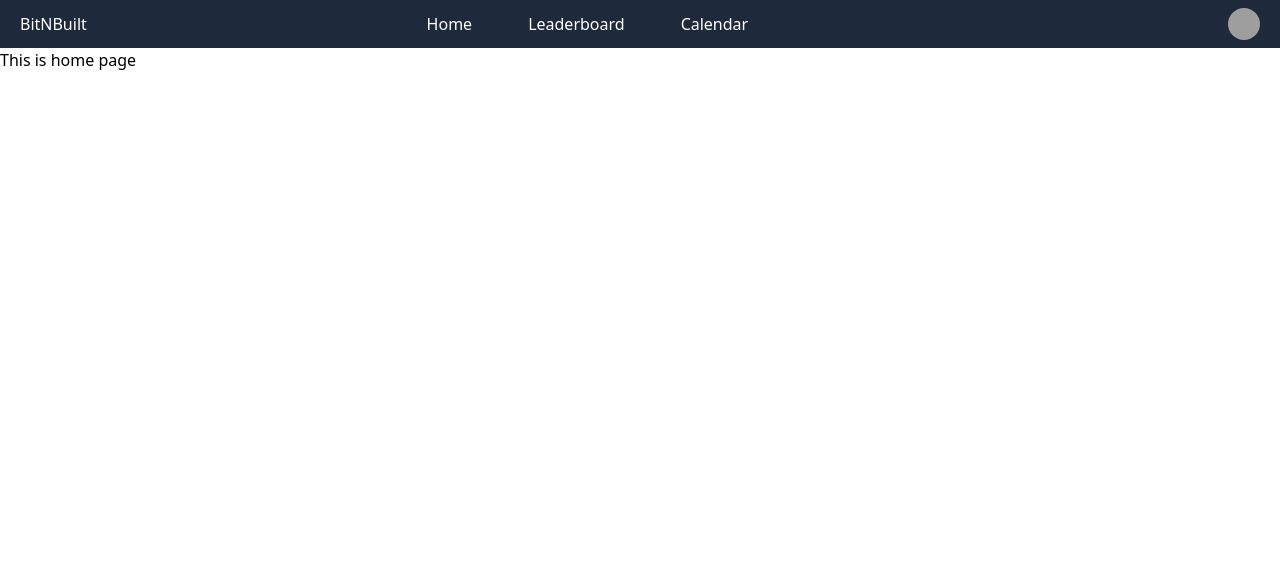
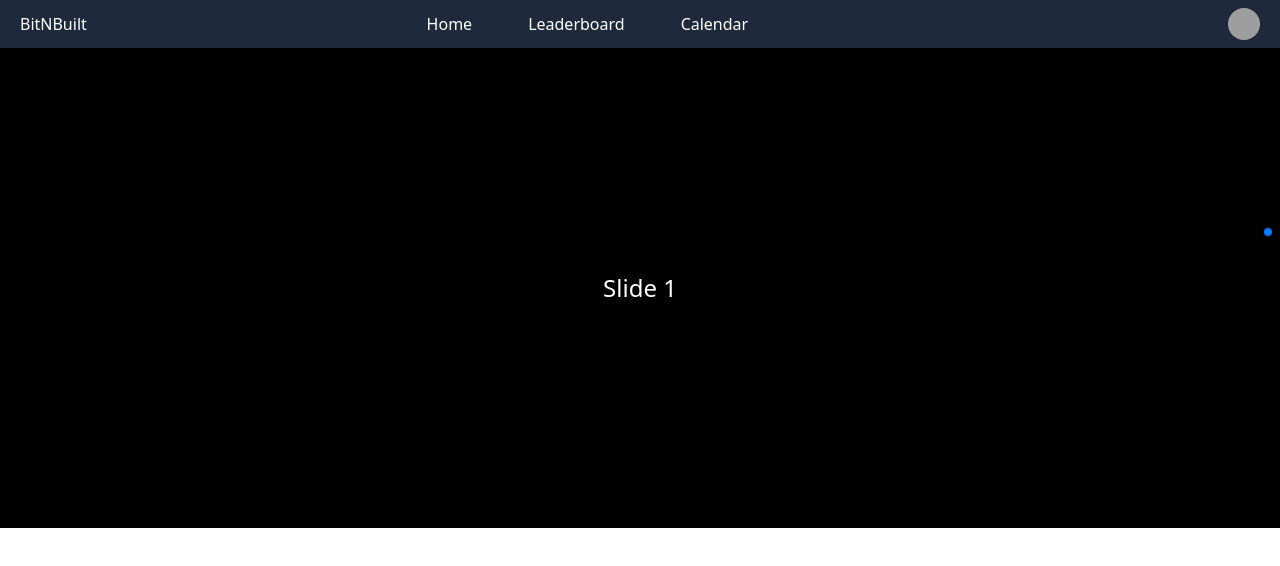
Before and after one commit to Aditya-1708/BITnBUILD-Project, a React (Create React App) app in the folder client/: page /home in a window 1280 px wide. Shown: the top 566 px of the page. Built offline with nearby package versions, Linux system fonts and the light colour scheme; grey boxes are pictures that could not be loaded.

Commit message:
Added Carousel in home page

```diff
--- a/client/package.json
+++ b/client/package.json
@@ -14,6 +14,7 @@
     "react-dom": "^18.2.0",
     "react-router-dom": "^6.22.0",
     "react-scripts": "5.0.1",
+    "swiper": "^11.0.6",
     "web-vitals": "^2.1.4"
   },
   "scripts": {
--- /dev/null
+++ b/client/src/pages/Homepage.css
@@ -0,0 +1,14 @@
+
+.mySwiper {
+    width: auto;
+    height: 60vh;
+  }
+
+  .swiper-slide {
+    color: white;
+    background-color: black;
+    display: flex;
+    align-items: center;
+    justify-content: center;
+    font-size: 24px;
+  }
--- a/client/src/pages/Homepage.js
+++ b/client/src/pages/Homepage.js
@@ -1,11 +1,34 @@
-import React from 'react'
+import React from 'react';
+import { Swiper, SwiperSlide } from 'swiper/react';
 
+import 'swiper/css';
+import 'swiper/css/pagination';
+import './Homepage.css';
+
+import { Pagination } from 'swiper/modules';
 function Homepage() {
-  return (
-    <div>
-      This is home page
-    </div>
-  )
+    return (
+        <>
+          <Swiper
+            direction={'vertical'}
+            pagination={{
+              clickable: true,
+            }}
+            modules={[Pagination]}
+            className="mySwiper"
+          >
+            <SwiperSlide>Slide 1</SwiperSlide>
+            <SwiperSlide>Slide 2</SwiperSlide>
+            <SwiperSlide>Slide 3</SwiperSlide>
+            <SwiperSlide>Slide 4</SwiperSlide>
+            <SwiperSlide>Slide 5</SwiperSlide>
+            <SwiperSlide>Slide 6</SwiperSlide>
+            <SwiperSlide>Slide 7</SwiperSlide>
+            <SwiperSlide>Slide 8</SwiperSlide>
+            <SwiperSlide>Slide 9</SwiperSlide>
+          </Swiper>
+        </>
+    )
 }
 
 export default Homepage
```
Also changed, not shown: client/src/components/Navbar.js (indentation only), 1 other file (tests, documents, lock files or other folders).
